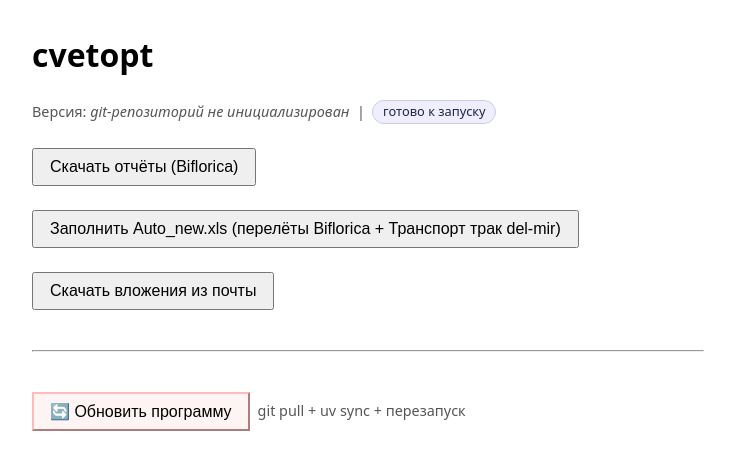
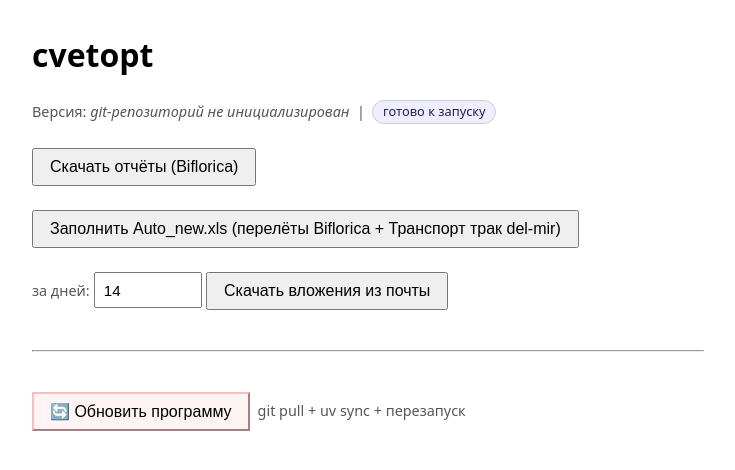
Before and after one commit to andrewkumbula/cvetopt, a FastAPI app: page / in a window 1280 px wide. Shown: the top 470 px of the page, without its empty margins (272-1007 px from the left). Run offline with FastAPI, Linux system fonts and the light colour scheme; data that the repository does not hold is empty.

Commit message:
add configurable mail lookback days in UI

```diff
--- a/src/cvetopt/app.py
+++ b/src/cvetopt/app.py
@@ -6,7 +6,7 @@ import subprocess
 from pathlib import Path
 
 import uvicorn
-from fastapi import BackgroundTasks, FastAPI, Request
+from fastapi import BackgroundTasks, FastAPI, Form, Request
 from fastapi.responses import HTMLResponse, JSONResponse, RedirectResponse
 from fastapi.templating import Jinja2Templates
 
@@ -136,15 +136,31 @@ async def run_biflorica(request: Request, background_tasks: BackgroundTasks):
 
 
 @app.post("/run/mail-attachments")
-async def run_mail_attachments(request: Request, background_tasks: BackgroundTasks):
+async def run_mail_attachments(
+    request: Request,
+    background_tasks: BackgroundTasks,
+    lookback_days: int = Form(14),
+):
     busy = _reject_if_busy()
     if busy is not None:
         return busy
+    if lookback_days < 1 or lookback_days > 365:
+        return JSONResponse(
+            {"error": "Период должен быть в диапазоне 1..365 дней."},
+            status_code=422,
+        )
     env = EnvSettings()
-    job = job_manager.create_job("mail_attachments")
+    job = job_manager.create_job(f"mail_attachments:{lookback_days}d")
 
     async def _start() -> None:
-        await run_coro_logged(job.id, run_mail_attachments_job(job.id, env))
+        await run_coro_logged(
+            job.id,
+            run_mail_attachments_job(
+                job.id,
+                env,
+                lookback_days_override=lookback_days,
+            ),
+        )
 
     background_tasks.add_task(_start)
     return RedirectResponse(url=f"/job/{job.id}", status_code=303)
--- a/src/cvetopt/ui/templates/index.html
+++ b/src/cvetopt/ui/templates/index.html
@@ -23,6 +23,11 @@
     pre { background: #f4f4f4; padding: 1rem; overflow: auto; max-height: 24rem; }
     .row { display: flex; gap: 0.5rem; align-items: center; margin-top: 1.5rem; }
     .danger { background: #fff4f4; border-color: #fbb; }
+    .input-days {
+      width: 5.5rem;
+      padding: 0.45rem 0.5rem;
+      font-size: 0.95rem;
+    }
   </style>
 </head>
 <body>
@@ -53,6 +58,17 @@
 
   <div class="row">
     <form method="post" action="/run/mail-attachments" data-job-form>
+      <label for="lookback_days" class="muted">за дней:</label>
+      <input
+        id="lookback_days"
+        class="input-days"
+        type="number"
+        name="lookback_days"
+        min="1"
+        max="365"
+        step="1"
+        value="14"
+      />
       <button type="submit" data-job-btn>Скачать вложения из почты</button>
     </form>
   </div>
```
Also changed, not shown: src/cvetopt/scrapers/mail_attachments.py (+8 -1 lines).
